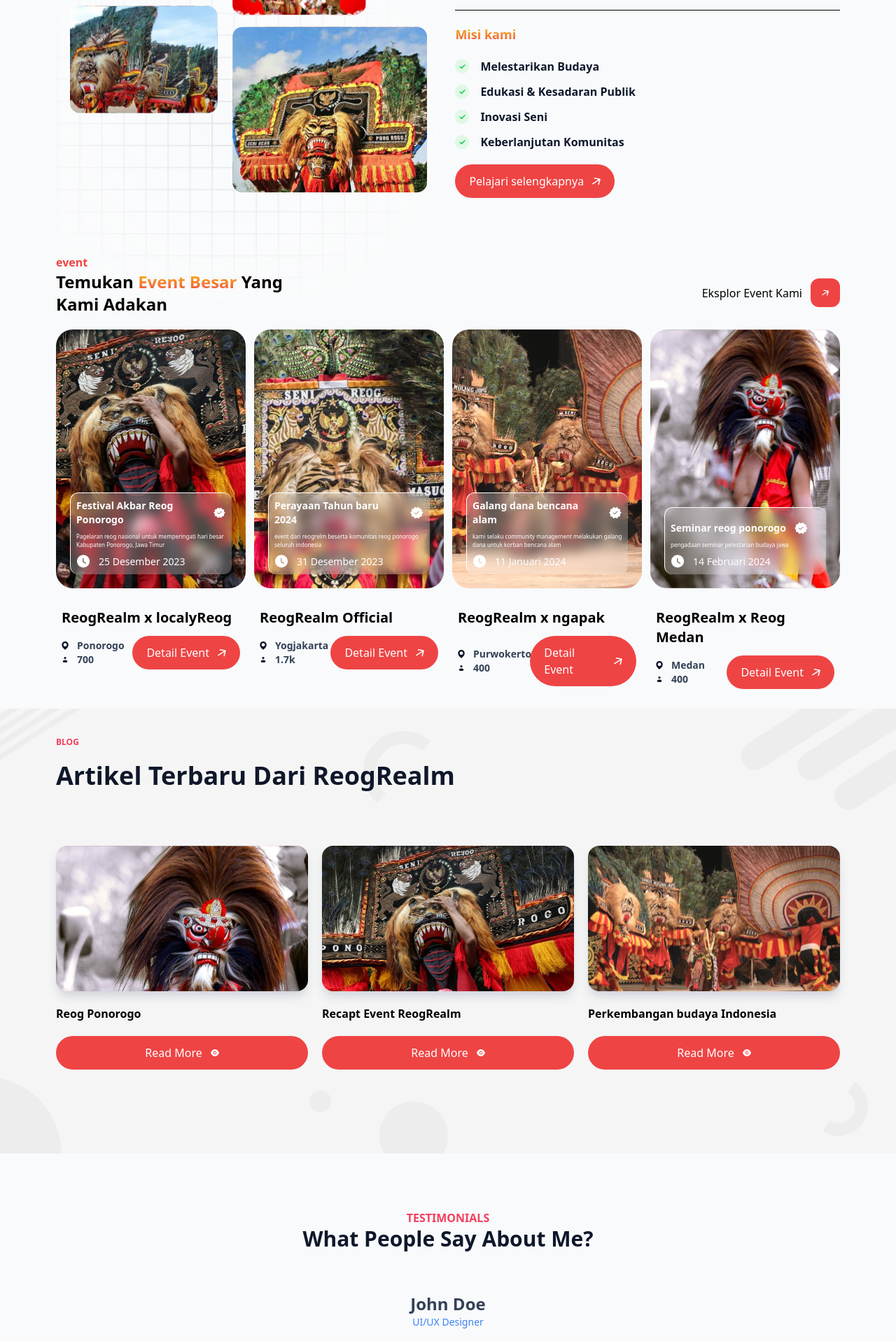
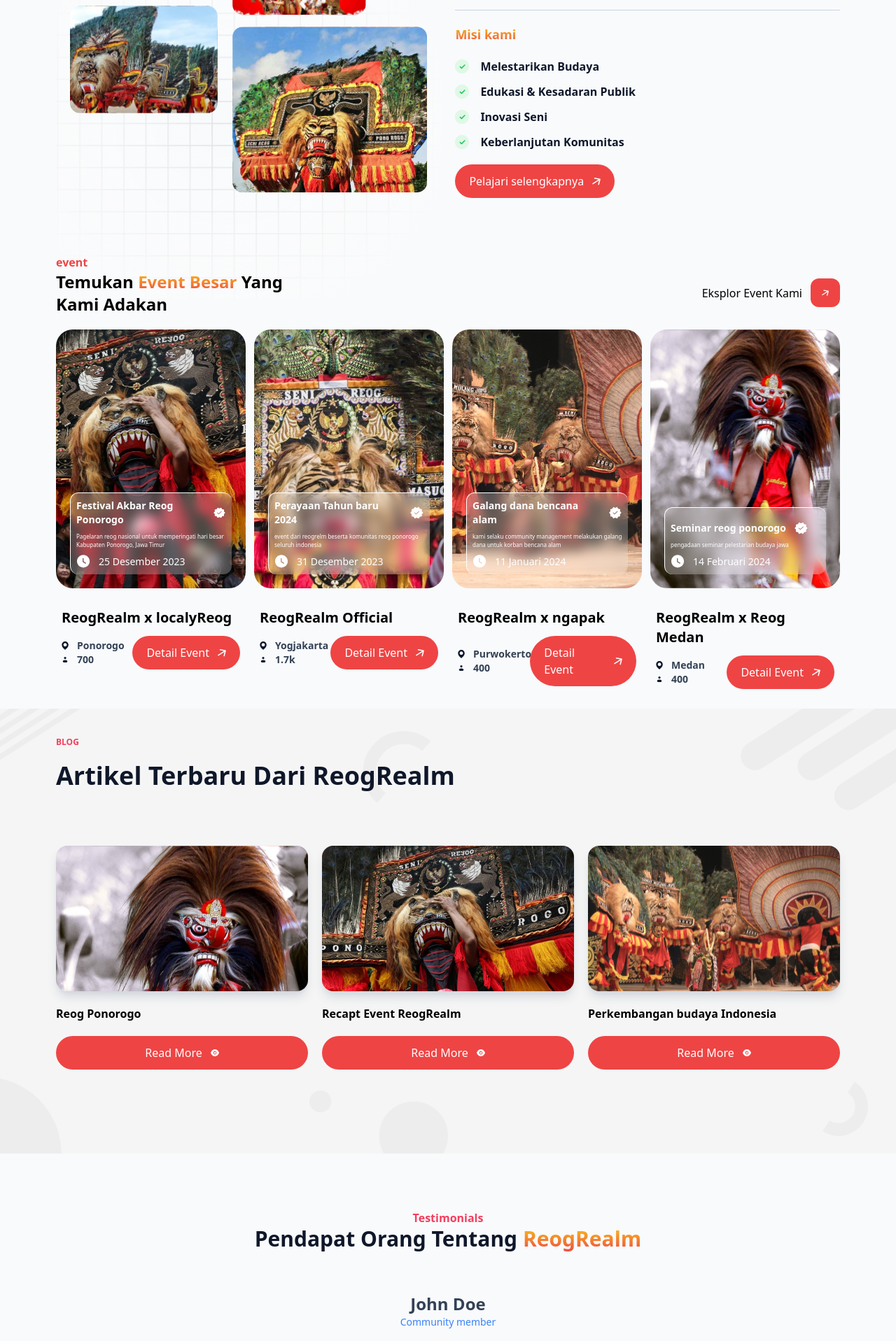
Before and after one commit to Taufik-H/reogrealm, a Next.js app: page / in a window 1280 px wide. Shown: the part 880-2797 px from the top of the page at 70% size. Built offline with nearby package versions, Linux system fonts and the light colour scheme.

Commit message:
responsive

```diff
--- a/components/About.tsx
+++ b/components/About.tsx
@@ -31,13 +31,13 @@ const About = () => {
               ReogRealm
             </span>
           </h2>
-          <p className="mb-5 text-justify text-xs md:text-md text-slate-500">
+          <p className="mb-5 text-justify text-xs md:text-md text-slate-900">
             Kami adalah komunitas yang tumbuh dengan cinta dan dedikasi terhadap
             seni tradisional Reog Ponorogo. Sejak 2023, kami telah berkomitmen
             untuk melestarikan, mempromosikan, dan mengembangkan kekayaan budaya
             ini agar tetap hidup dan dinikmati oleh generasi masa depan.
           </p>
-          <hr />
+          <hr className="border-slate-300" />
           <h3 className="my-5 text-lg font-bold bg-gradient-to-t from-red-500 to-yellow-400 bg-clip-text text-transparent">
             Misi kami
           </h3>
@@ -50,7 +50,12 @@ const About = () => {
             </div>
           ))}
           <div className="my-5">
-            <Button href="#" label="Pelajari selengkapnya" icon="/arrow.svg" />
+            <Button
+              href="#"
+              label="Pelajari selengkapnya"
+              icon="/arrow.svg"
+              dissabled={false}
+            />
           </div>
         </div>
       </div>
--- a/components/Testimonials.tsx
+++ b/components/Testimonials.tsx
@@ -20,9 +20,12 @@ const Testimonials = () => {
   return (
     <section className="max-container padding-container my-20">
       <div className="flexCenter flex-col items-center my-10">
-        <p className="uppercase font-semibold text-rose-500">testimonials</p>
+        <p className="capitalize font-semibold text-rose-500">testimonials</p>
         <h3 className="font-bold text-3xl text-center capitalize text-slate-900">
-          what people say about me?
+          Pendapat orang tentang{" "}
+          <span className="bg-gradient-to-t from-red-500 to-yellow-400 text-transparent bg-clip-text ">
+            ReogRealm
+          </span>
         </h3>
       </div>
       <motion.div
--- a/constant/content.ts
+++ b/constant/content.ts
@@ -85,33 +85,33 @@ export const Testimoni = [
   {
     id: 1,
     name: "John Doe",
-    title: "UI/UX Designer",
+    title: "Community member",
     image: "/user1.png",
     quote:
-      "Lorem ipsum dolor sit amet consectetur adipisicing elit. Quisquam, voluptates.",
+      "Terimakasih ReogRealm dengan adanya komunitas ini reog ponorogo bisa lebih menunjukan dirinya ke dunia.",
   },
   {
     id: 2,
     name: "Jenita",
-    title: "Web Developer",
+    title: "Public Relation",
     image: "/user2.png",
     quote:
-      "Lorem ipsum dolor sit amet consectetur adipisicing elit. Quisquam, voluptates  adipisicing elit. Quisquam, voluptates.",
+      "Event yang diadakan selalu  ramai dan mengasikan semoga kedepannya bisa menjangkau lebih banyak komunitas.",
   },
   {
     id: 3,
-    name: "Samuel Alexandra",
-    title: "UI/UX Designer",
+    name: "Adam Kuncoro",
+    title: "LocalyReog Founder",
     image: "/user3.png",
     quote:
-      "Lorem ipsum dolor sit amet consectetur adipisicing elit. Quisquam, voluptates. adipisicing elit. Quisquam, voluptates adipisicing elit. Quisquam, voluptates",
+      "Terimakasih kolaborasinya reogrealm dan localyReog semoga kedepannya bisa lebih baik lagi.",
   },
   {
     id: 4,
     name: "Alex Napoleon",
-    title: "Web Developer",
+    title: "Member",
     image: "/user4.png",
     quote:
-      "Lorem ipsum dolor sit amet consectetur adipisicing elit. Quisquam, adipisicing elit. Quisquam, voluptates adipisicing elit. Quisquam, voluptates adipisicing elit. Quisquam, voluptates voluptates.",
+      "Event besar yang diadakan sangat seru harapannya komunitas ini dapat terus berjalan hingga anak cucu",
   },
 ];
```
